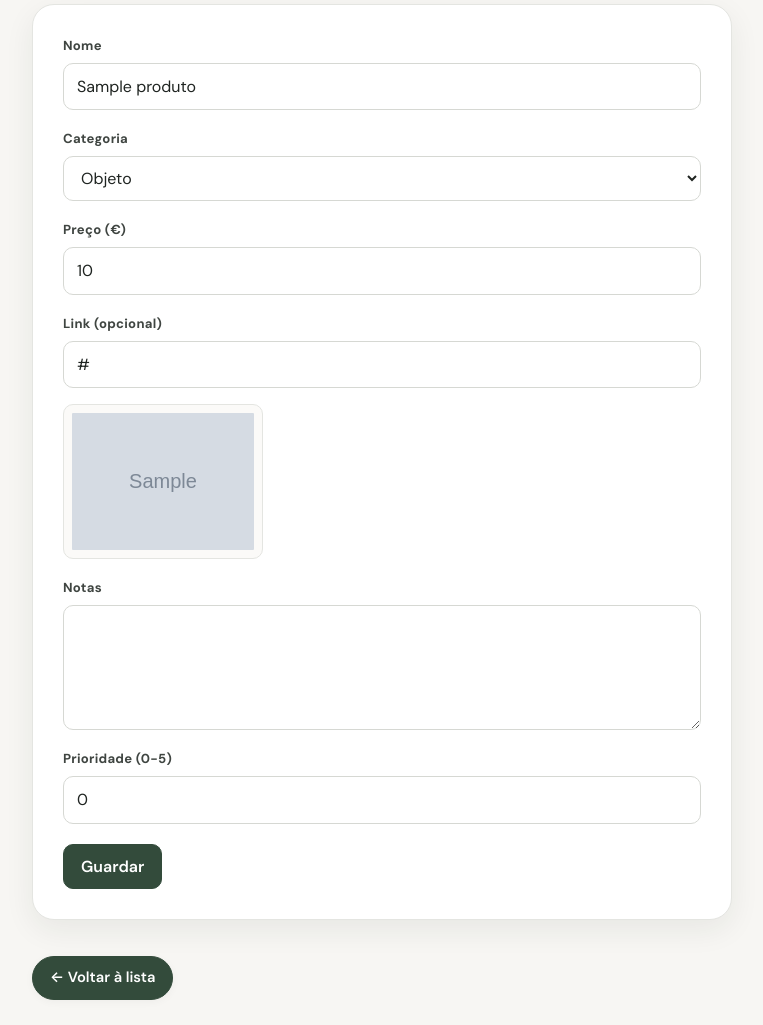
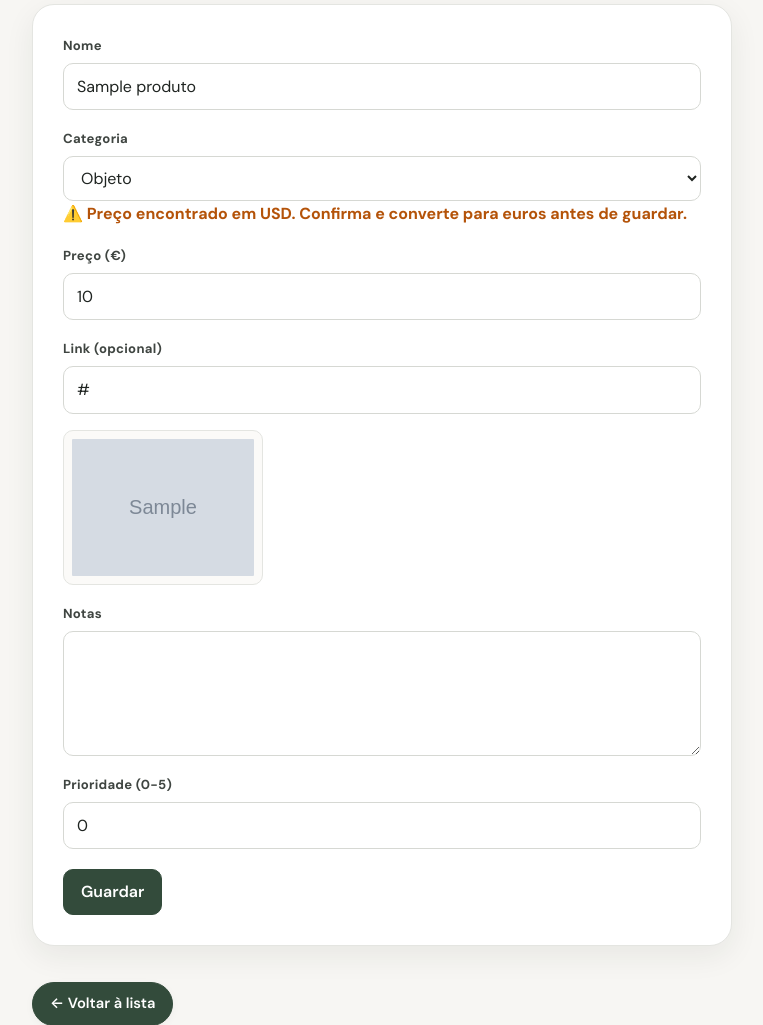
Before and after one commit to JoaoFranciscoCSantos/Wishlist-App, a Flask app: template templates/add.html in a window 1280 px wide. Shown: the part 389-1414 px from the top of the page, without its empty margins (68-831 px from the left). Before the commit the page ends 1389 px from the top, so only its background shows below. Run offline with Flask 3, Linux system fonts and the light colour scheme; the template is opened without the code that fills it: most values are stand-ins (such as "Sample title", 1, 10 or a date in 2020); grey boxes marked "Sample" are stand-in pictures.

Commit message:
Feat: Warn user when parsed product price is not in EUR

```diff
--- a/static/style.css
+++ b/static/style.css
@@ -285,6 +285,11 @@ hr {
     margin-top: 4px;
 }
 
+.aviso {
+    color: #b45309;
+    font-weight: bold;
+}
+
 .item-card {
     position: relative;
     display: flex;
--- a/templates/add.html
+++ b/templates/add.html
@@ -37,6 +37,10 @@
             <option value="interesse">Interesse</option>
         </select>
 
+        {% if produto.currency and produto.currency != "EUR" %}
+            <p class="aviso">⚠️ Preço encontrado em {{ produto.currency }}. Confirma e converte para euros antes de guardar.</p>
+        {% endif %}
+
         <label for="price">Preço (€)</label>
         <input type="number" id="price" name="price" step="0.01" min="0" value="{{ produto.price if produto.price is not none else '' }}">
 
```
Also changed, not shown: wishlist.db, 2 other files.
